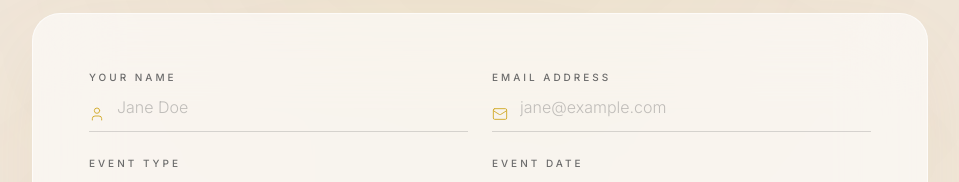
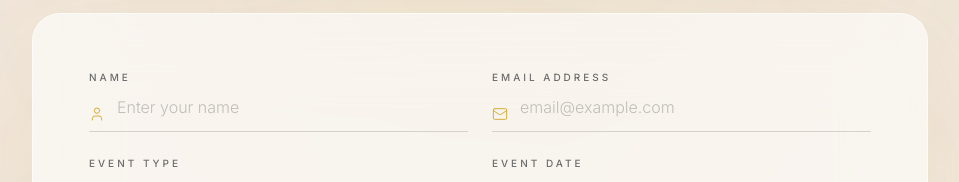
Before and after one commit to riguel8/decor-universe, a React (Vite) app in the folder event-galleries/: page / in a window 1280 px wide. Shown: the part 11491-11673 px from the top of the page, without its empty margins (160-1119 px from the left). Built offline with nearby package versions, Linux system fonts and the light colour scheme; a web font is replaced by a local one.

Commit message:
Update booking form labels and placeholders for clarity

```diff
--- a/event-galleries/src/sections/BookingForm.tsx
+++ b/event-galleries/src/sections/BookingForm.tsx
@@ -135,13 +135,13 @@ export default function BookingForm() {
             <div className="grid grid-cols-1 md:grid-cols-2 gap-6">
               {/* Name */}
               <div className="relative group">
-                <label className="block text-[10px] tracking-[0.3em] uppercase text-warm-gray mb-2.5 font-medium">Your Name</label>
+                <label className="block text-[10px] tracking-[0.3em] uppercase text-warm-gray mb-2.5 font-medium">Name</label>
                 <div className="relative">
                   <User className="absolute left-0 top-1/2 -translate-y-1/2 w-4 h-4 text-champagne-gold" strokeWidth={1.5} />
                   <input
                     type="text"
                     name="name"
-                    placeholder="Jane Doe"
+                    placeholder="Enter your name"
                     value={formData.name}
                     onChange={handleChange}
                     required
@@ -158,7 +158,7 @@ export default function BookingForm() {
                   <input
                     type="email"
                     name="email"
-                    placeholder="jane@example.com"
+                    placeholder="email@example.com"
                     value={formData.email}
                     onChange={handleChange}
                     required
```
